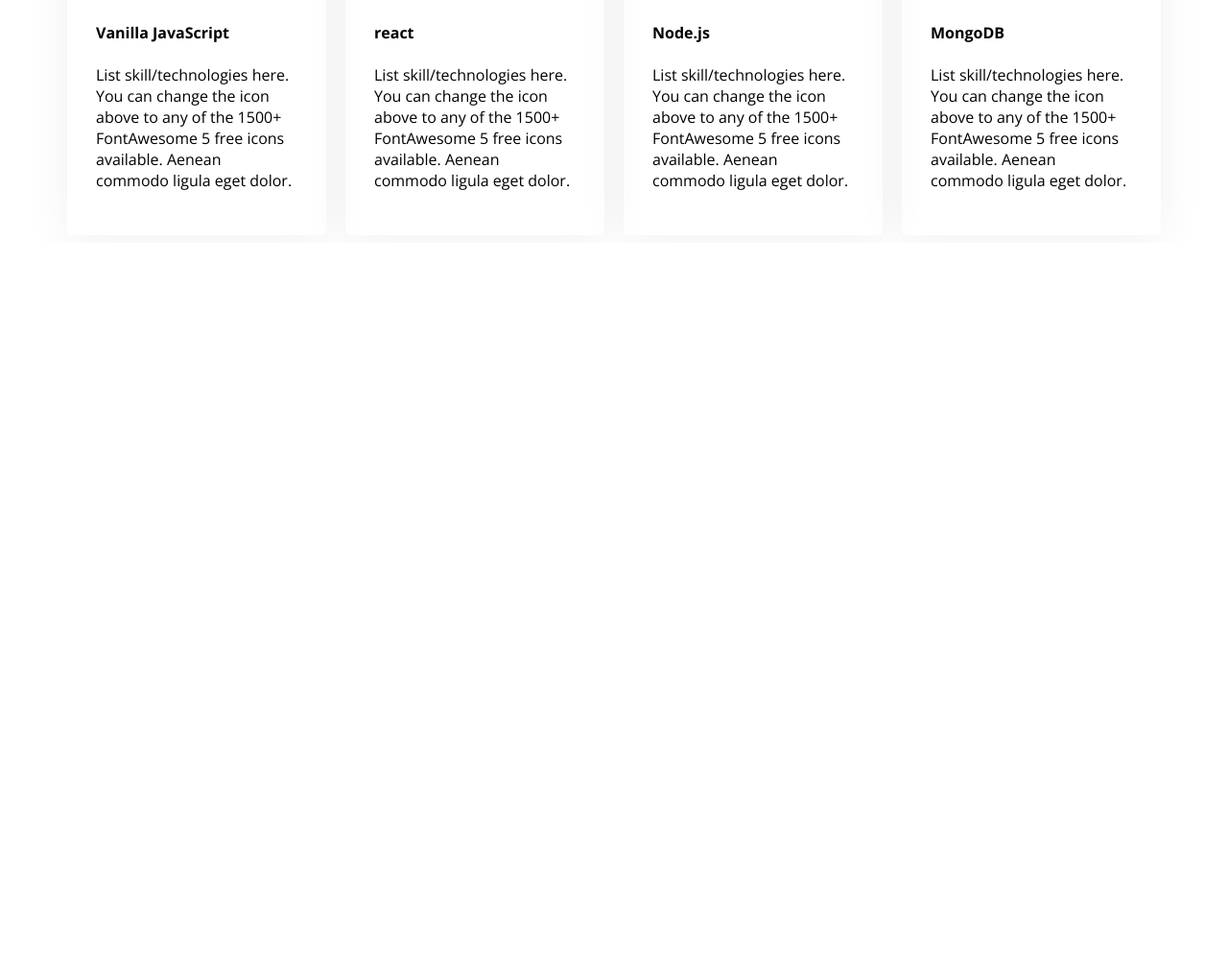
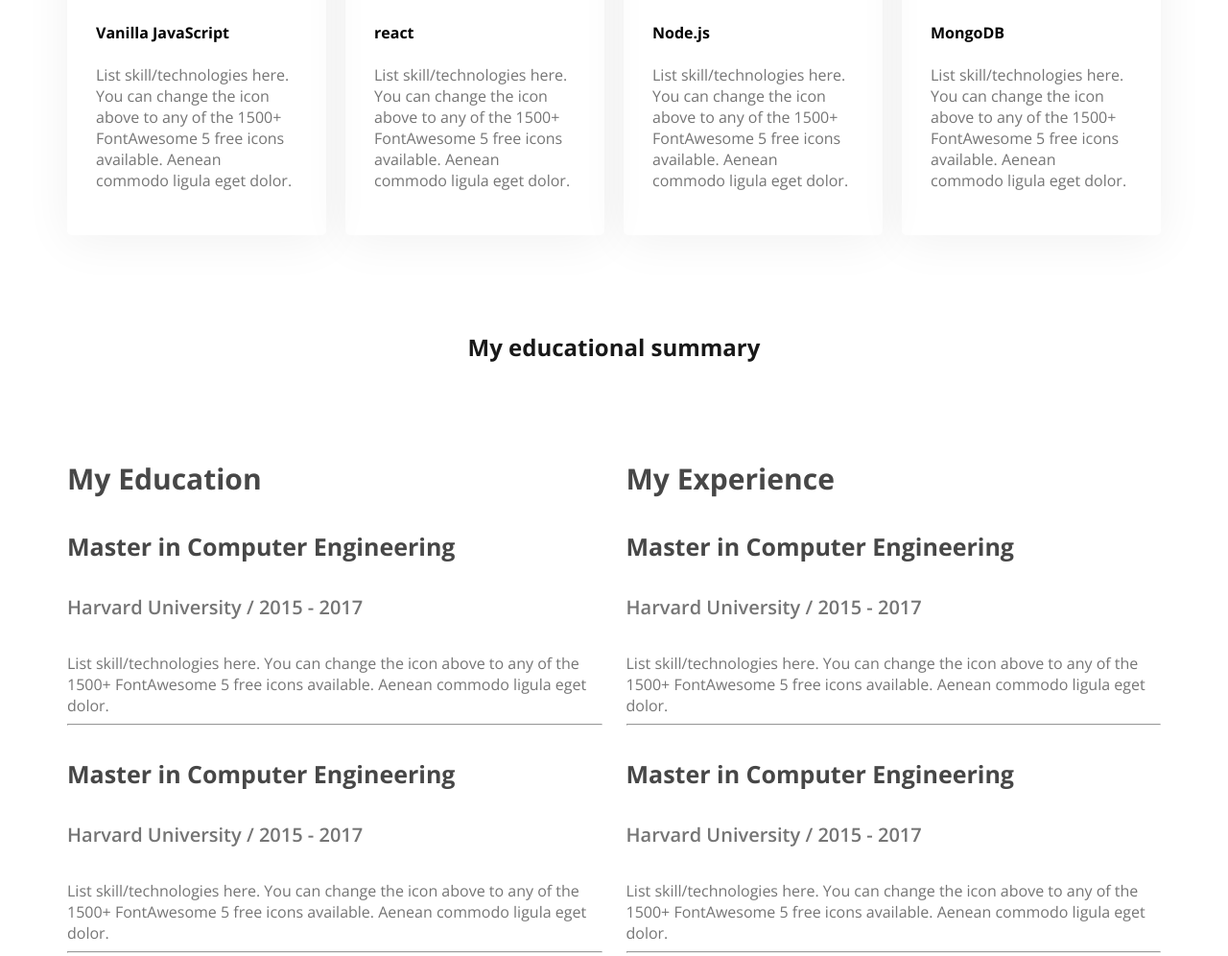
Before and after one commit to mhmasum1/web-portfolio, a plain HTML site: page index.html in a window 1280 px wide. Shown: the part 1801-2797 px from the top of the page at 96% size. Before the commit the page ends 2054 px from the top, so only its background shows below. Drawn offline with nearby package versions, Linux system fonts and the light colour scheme.

Commit message:
Added  My educational summary

```diff
--- a/index.html
+++ b/index.html
@@ -98,6 +98,59 @@
                     1500+ FontAwesome 5 free icons available. Aenean commodo ligula eget dolor.</p>
             </div>
         </div>
+        <h2 class=" edl text-center">My educational summary</h2>
+        <div class="educational">
+            <!-- .resume-column*2>h3.resume-column-title+.experience*3>h4.experience-title+h5.experience-sub-title+.skill-description -->
+            <div class="resume-column">
+                <h3 class="resume-column-title">My Education</h3>
+                <div class="experience">
+                    <h4 class="experience-title">Master in Computer Engineering</h4>
+                    <h5 class="experience-sub-title">Harvard University / 2015 - 2017</h5>
+                    <div class="skill-description">List skill/technologies here. You can change the icon above
+                        to any of the 1500+ FontAwesome 5 free icons available. Aenean commodo ligula eget dolor.</div>
+                </div>
+                <hr>
+                <div class="experience">
+                    <h4 class="experience-title">Master in Computer Engineering</h4>
+                    <h5 class="experience-sub-title">Harvard University / 2015 - 2017</h5>
+                    <div class="skill-description">List skill/technologies here. You can change the icon above
+                        to any of the 1500+ FontAwesome 5 free icons available. Aenean commodo ligula eget dolor.</div>
+                </div>
+                <hr>
+                <div class="experience">
+                    <h4 class="experience-title">Master in Computer Engineering</h4>
+                    <h5 class="experience-sub-title">Harvard University / 2015 - 2017</h5>
+                    <div class="skill-description">List skill/technologies here. You can change the icon above
+                        to any of the 1500+ FontAwesome 5 free icons available. Aenean commodo ligula eget dolor.</div>
+                </div>
+            </div>
+            <div class="resume-column">
+                <h3 class="resume-column-title">My Experience</h3>
+                <div class="experience">
+                    <h4 class="experience-title">Master in Computer Engineering</h4>
+                    <h5 class="experience-sub-title">Harvard University / 2015 - 2017</h5>
+                    <div class="skill-description">List skill/technologies here. You can change the icon above
+                        to any of the 1500+ FontAwesome 5 free icons available. Aenean commodo ligula eget dolor.</div>
+                </div>
+                <hr>
+                <div class="experience">
+                    <h4 class="experience-title">Master in Computer Engineering</h4>
+                    <h5 class="experience-sub-title">Harvard University / 2015 - 2017</h5>
+                    <div class="skill-description">List skill/technologies here. You can change the icon above
+                        to any of the 1500+ FontAwesome 5 free icons available. Aenean commodo ligula eget dolor.</div>
+                </div>
+                <hr>
+                <div class="experience">
+                    <h4 class="experience-title">Master in Computer Engineering</h4>
+                    <h5 class="experience-sub-title">Harvard University / 2015 - 2017</h5>
+                    <div class="skill-description">List skill/technologies here. You can change the icon above
+                        to any of the 1500+ FontAwesome 5 free icons available. Aenean commodo ligula eget dolor.</div>
+                </div>
+            </div>
+        </div>
+        <div class="text-center">
+            <button class="btn-primary">Download CV</button>
+        </div>
     </main>
     <footer>
 
--- a/style.css
+++ b/style.css
@@ -27,6 +27,7 @@ nav {
 
 .dark-2 {
     color: #474747;
+    font-weight: bold;
 }
 
 .btn-primary {
@@ -151,3 +152,38 @@ main {
 
     /* color: #FFFFFF; */
 }
+
+.skill-description {
+    color: #757575;
+}
+
+.educational {
+    display: flex;
+    gap: 25px;
+    margin-bottom: 80px;
+}
+
+.edl {
+    margin-top: 100px;
+    color: #181818;
+    font-weight: bold;
+    margin-bottom: 70px;
+}
+
+.resume-column-title {
+    font-weight: bold;
+    font-size: 30px;
+    color: #474747;
+}
+
+.experience-title {
+    font-weight: bold;
+    font-size: 25px;
+    color: #474747;
+}
+
+.experience-sub-title {
+    font-weight: 600;
+    font-size: 20px;
+    color: #757575;
+}
```
